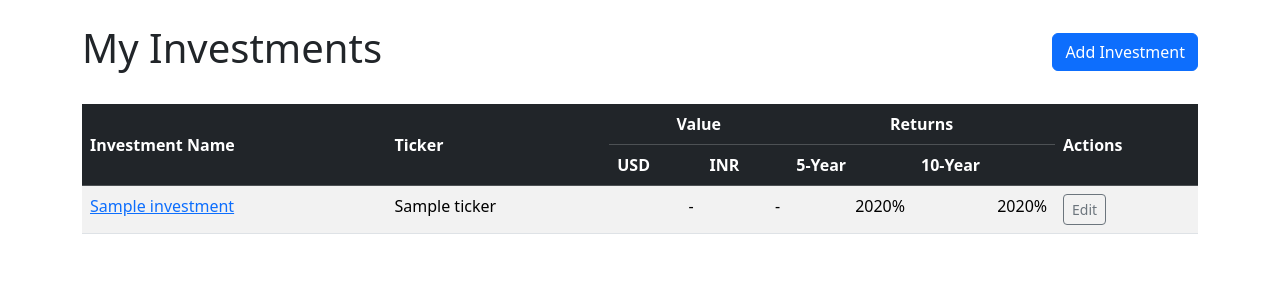
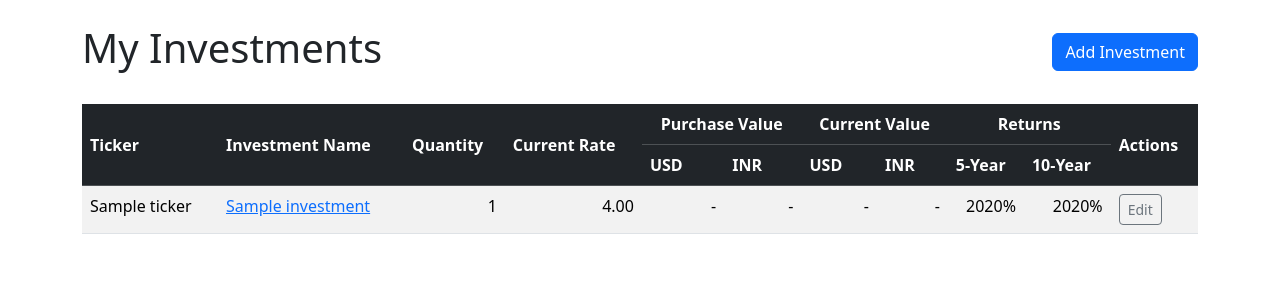
Before and after one commit to saurabhjn/portfolio, a Flask app: template templates/index.html in a window 1280 px wide. Shown: the part 56-356 px from the top of the page. Run offline with Flask 2, Linux system fonts and the light colour scheme; the template is opened without the code that fills it: most values are stand-ins (such as "Sample title", 1, 10 or a date in 2020); some libraries are stand-ins or nearby versions.

Commit message:
Use API call to get ticker rates

```diff
--- a/app.py
+++ b/app.py
@@ -1,6 +1,9 @@
 import os
+from typing import Optional
 from flask import Flask, render_template, redirect, url_for, flash, request
+import requests
 import datetime
+import json
 
 from decimal import Decimal, ROUND_DOWN
 from flask_bootstrap import Bootstrap5
@@ -22,9 +25,57 @@ app = Flask(__name__)
 app.config["SECRET_KEY"] = os.environ.get("SECRET_KEY", "a-default-secret-key-for-dev")
 bootstrap = Bootstrap5(app)
 
+
+def load_api_key(config_path: str) -> Optional[str]:
+    """Loads the Alpha Vantage API key from a JSON config file."""
+    try:
+        with open(config_path, "r") as f:
+            config = json.load(f)
+            key = config.get("ALPHA_VANTAGE_API_KEY")
+            if not key:
+                print(f"Warning: 'ALPHA_VANTAGE_API_KEY' not found in {config_path}")
+            return key
+    except FileNotFoundError:
+        print(f"Warning: Config file not found at {config_path}")
+        return None
+    except json.JSONDecodeError:
+        print(f"Warning: Could not decode JSON from {config_path}")
+        return None
+
+
+def save_rate_cache(cache_path: str, cache: dict):
+    """Saves the rate cache to a JSON file."""
+    serializable_cache = {}
+    for ticker, (timestamp, rate) in cache.items():
+        serializable_cache[ticker] = {
+            "timestamp": timestamp.isoformat(),
+            "rate": str(rate),
+        }
+    os.makedirs(os.path.dirname(cache_path), exist_ok=True)
+    with open(cache_path, "w") as f:
+        json.dump(serializable_cache, f, indent=4)
+
+
+def load_rate_cache(cache_path: str) -> dict:
+    """Loads the rate cache from a JSON file."""
+    try:
+        with open(cache_path, "r") as f:
+            data = json.load(f)
+        reconstructed_cache = {}
+        for ticker, value in data.items():
+            timestamp = datetime.datetime.fromisoformat(value["timestamp"])
+            rate = Decimal(value["rate"])
+            reconstructed_cache[ticker] = (timestamp, rate)
+        return reconstructed_cache
+    except (FileNotFoundError, json.JSONDecodeError, KeyError, TypeError):
+        return {}
+
+
 DATA_DIR = "data"
+CONFIG_FILE = os.path.join(DATA_DIR, "config.json")
 DATA_FILE = os.path.join(DATA_DIR, "investments.json")
 TRANSACTIONS_FILE = os.path.join(DATA_DIR, "transactions.json")
+RATE_CACHE_FILE = os.path.join(DATA_DIR, "rate_cache.json")
 
 # This list will hold our investment objects in memory.
 # It's loaded from the JSON file when the application starts.
@@ -34,6 +85,91 @@ investments = load_investments_from_json(DATA_FILE)
 # It's loaded from the JSON file when the application starts.
 transactions_data = load_transactions_from_json(TRANSACTIONS_FILE)
 
+ALPHA_VANTAGE_API_KEY = load_api_key(CONFIG_FILE)
+
+# In-memory cache for stock rates: {ticker: (timestamp, rate)}
+rate_cache = load_rate_cache(RATE_CACHE_FILE)
+
+
+def get_current_rate(ticker: str) -> Optional[Decimal]:
+    """
+    Fetches the latest closing price for a given ticker from Alpha Vantage,
+    with a 10-minute cache.
+    """
+    if not ALPHA_VANTAGE_API_KEY:
+        print(f"API key is not configured. Skipping API call for {ticker}.")
+        return None
+
+    # Skip API calls for ticker formats not supported by Alpha Vantage
+    if ticker.startswith("NSE:") or ticker.startswith("MUTF_IN:"):
+        print(f"Skipping API call for unsupported ticker format: {ticker}")
+        return None
+
+    now = datetime.datetime.now()
+
+    # Check cache first
+    if ticker in rate_cache:
+        cached_time, cached_rate = rate_cache[ticker]
+        if now - cached_time < datetime.timedelta(minutes=30):
+            print(f"Cache hit for {ticker}. Returning cached rate.")
+            return cached_rate
+
+    print(f"Cache miss for {ticker}. Fetching from API.")
+    params = {
+        "function": "TIME_SERIES_INTRADAY",
+        "symbol": ticker,
+        "interval": "5min",
+        "apikey": ALPHA_VANTAGE_API_KEY,
+    }
+    try:
+        response = requests.get(
+            "https://www.alphavantage.co/query", params=params, timeout=10
+        )
+        response.raise_for_status()  # Raise an exception for bad status codes
+        data = response.json()
+
+        # The API can return a "Note" on high frequency usage, which we treat as an error.
+        if "Error Message" in data or "Note" in data:
+            print(
+                f"API Error for {ticker}: {data.get('Error Message') or data.get('Note')}"
+            )
+            return None
+
+        meta_data = data.get("Meta Data")
+        time_series = data.get("Time Series (5min)")
+
+        if not meta_data or not time_series:
+            print(f"Incomplete data for {ticker}: {data}")
+            return None
+
+        last_refreshed_key = meta_data.get("3. Last Refreshed")
+        if not last_refreshed_key:
+            print(f"No 'Last Refreshed' key for {ticker}")
+            return None
+
+        latest_data = time_series.get(last_refreshed_key)
+        if not latest_data:
+            print(f"No data for timestamp {last_refreshed_key} for {ticker}")
+            return None
+
+        close_price_str = latest_data.get("4. close")
+        if not close_price_str:
+            print(f"No 'close' price for timestamp {last_refreshed_key} for {ticker}")
+            return None
+
+        rate = Decimal(close_price_str)
+        # Store the newly fetched rate in the cache
+        rate_cache[ticker] = (now, rate)
+        save_rate_cache(RATE_CACHE_FILE, rate_cache)
+
+        return rate
+
+    except requests.exceptions.RequestException as e:
+        print(f"Request failed for {ticker}: {e}")
+        return None
+    except (json.JSONDecodeError, KeyError, TypeError) as e:
+        print(f"Failed to parse data for {ticker}: {e}")
+        return None
 
 def _format_inr(number_str: str) -> str:
     """
@@ -82,6 +218,22 @@ def format_currency_filter(value, currency):
         return f"{floored_value:.2f}"
 
 
+@app.template_filter("format_quantity")
+def format_quantity_filter(value):
+    """
+    Formats a number as an integer with comma separators.
+    """
+    if value is None:
+        return None
+    try:
+        # First, convert to integer to truncate decimals
+        int_value = int(value)
+        # Then, format with commas
+        return f"{int_value:,}"
+    except (ValueError, TypeError):
+        return value
+
+
 @app.route("/")
 def index():
     """Renders the main page with a list of all investments."""
@@ -89,10 +241,22 @@ def index():
     for inv in investments:
         transactions_for_inv = transactions_data.get(inv.investment_name, [])
         totals = calculate_transaction_totals(transactions_for_inv)
+        total_quantity = totals["total_buy_quantity"]
+        purchase_value = totals["total_buy_amount"]
+
+        # Fetch the current market rate for the investment's ticker
+        current_rate = get_current_rate(inv.ticker)
+        current_value = (
+            total_quantity * current_rate if current_rate is not None else None
+        )
+
         portfolio_data.append(
             {
                 "investment": inv,
-                "total_value": totals["total_buy_amount"],
+                "total_quantity": total_quantity,
+                "current_rate": current_rate,
+                "purchase_value": purchase_value,
+                "current_value": current_value,
             }
         )
 
@@ -301,5 +465,15 @@ def delete_transaction(investment_name, transaction_index):
     return redirect(url_for("view_transactions", investment_name=investment_name))
 
 
+@app.route("/reload")
+def reload_data():
+    """Reloads all data from the JSON files on disk."""
+    global investments, transactions_data
+    investments = load_investments_from_json(DATA_FILE)
+    transactions_data = load_transactions_from_json(TRANSACTIONS_FILE)
+    flash("Data reloaded successfully from disk.", "success")
+    return redirect(url_for("index"))
+
+
 if __name__ == "__main__":
     app.run(debug=True)
--- a/form.py
+++ b/form.py
@@ -13,7 +13,7 @@ class InvestmentForm(FlaskForm):
         "Investment Name", validators=[DataRequired(), Length(min=2, max=100)]
     )
     ticker = StringField(
-        "Ticker Symbol", validators=[DataRequired(), Length(min=1, max=20)]
+        "Ticker Symbol", validators=[DataRequired(), Length(min=1, max=50)]
     )
     five_year_annualised_return = DecimalField(
         "5-Year Annualised Return (%)", validators=[Optional()], places=2
--- a/requirements.txt
+++ b/requirements.txt
@@ -1,3 +1,4 @@
 Flask>=2.0
 Flask-WTF
 bootstrap-flask
+requests
--- a/templates/base.html
+++ b/templates/base.html
@@ -25,6 +25,8 @@
                         <ul class="dropdown-menu dropdown-menu-end" aria-labelledby="navbarDropdown">
                             <li><a class="dropdown-item" href="{{ url_for('add_investment') }}">Add Investment</a></li>
                             <li><a class="dropdown-item" href="{{ url_for('add_transaction') }}">Add Transaction</a></li>
+                            <li><hr class="dropdown-divider"></li>
+                            <li><a class="dropdown-item" href="{{ url_for('reload_data') }}">Reload Data</a></li>
                         </ul>
                     </li>
                 </ul>
--- a/templates/index.html
+++ b/templates/index.html
@@ -10,13 +10,18 @@
         <table class="table table-striped table-hover">
             <thead class="table-dark">
                 <tr>
+                    <th rowspan="2" class="align-middle">Ticker</th>
                     <th rowspan="2" class="align-middle">Investment Name</th>
-                    <th rowspan="2" class="align-middle">Ticker</th>
-                    <th colspan="2" class="text-center">Value</th>
+                    <th rowspan="2" class="align-middle">Quantity</th>
+                    <th rowspan="2" class="align-middle">Current Rate</th>
+                    <th colspan="2" class="text-center">Purchase Value</th>
+                    <th colspan="2" class="text-center">Current Value</th>
                     <th colspan="2" class="text-center">Returns</th>
                     <th rowspan="2" class="align-middle">Actions</th>
                 </tr>
                 <tr>
+                    <th>USD</th>
+                    <th>INR</th>
                     <th>USD</th>
                     <th>INR</th>
                     <th>5-Year</th>
@@ -26,16 +31,48 @@
             <tbody>
                 {% for item in portfolio_data %}
                 <tr>
+                    <td>{{ item.investment.ticker }}</td>
                     <td>
                         <a href="{{ url_for('view_transactions', investment_name=item.investment.investment_name) }}">{{ item.investment.investment_name }}</a>
                     </td>
-                    <td>{{ item.investment.ticker }}</td>
+                    <td class="text-end">{{ item.total_quantity | format_quantity }}</td>
+                    <td class="text-end">
+                        {% if item.current_rate is not none %}
+                            {% if item.investment.currency.value == 'USD' %}${% elif item.investment.currency.value == 'INR' %}₹{% endif %}{{ item.current_rate | format_currency(item.investment.currency) }}
+                        {% else %}
+                            -
+                        {% endif %}
+                    </td>
+                    {# Purchase Value Columns #}
                     {% if item.investment.currency.value == 'USD' %}
-                        <td class="text-end">${{ item.total_value | format_currency(item.investment.currency) }}</td>
+                        <td class="text-end">${{ item.purchase_value | format_currency(item.investment.currency) }}</td>
                         <td class="text-end">-</td>
                     {% elif item.investment.currency.value == 'INR' %}
                         <td class="text-end">-</td>
-                        <td class="text-end">₹{{ item.total_value | format_currency(item.investment.currency) }}</td>
+                        <td class="text-end">₹{{ item.purchase_value | format_currency(item.investment.currency) }}</td>
+                    {% else %}
+                        <td class="text-end">-</td>
+                        <td class="text-end">-</td>
+                    {% endif %}
+                    {# Current Value Columns #}
+                    {% if item.investment.currency.value == 'USD' %}
+                        <td class="text-end">
+                            {% if item.current_value is not none %}
+                                ${{ item.current_value | format_currency(item.investment.currency) }}
+                            {% else %}
+                                -
+                            {% endif %}
+                        </td>
+                        <td class="text-end">-</td>
+                    {% elif item.investment.currency.value == 'INR' %}
+                        <td class="text-end">-</td>
+                        <td class="text-end">
+                            {% if item.current_value is not none %}
+                                ₹{{ item.current_value | format_currency(item.investment.currency) }}
+                            {% else %}
+                                -
+                            {% endif %}
+                        </td>
                     {% else %}
                         <td class="text-end">-</td>
                         <td class="text-end">-</td>
--- a/templates/transactions.html
+++ b/templates/transactions.html
@@ -25,12 +25,12 @@
                 {% for tx in transactions %}
                 <tr>
                     <td>{{ tx.buy_date.strftime('%Y-%m-%d') }}</td>
-                    <td class="text-end">{{ tx.buy_quantity | int }}</td>
+                    <td class="text-end">{{ tx.buy_quantity | format_quantity }}</td>
                     <td class="text-end">
                         {% if investment.currency.value == 'USD' %}${% elif investment.currency.value == 'INR' %}₹{% endif %}{{ tx.buy_rate | format_currency(investment.currency) }}
                     </td>
                     <td>{{ tx.sell_date.strftime('%Y-%m-%d') if tx.sell_date else '-' }}</td>
-                    <td class="text-end">{{ tx.sell_quantity | int if tx.sell_quantity is not none else '-' }}</td>
+                    <td class="text-end">{{ tx.sell_quantity | format_quantity if tx.sell_quantity is not none else '-' }}</td>
                     <td class="text-end">
                         {% if tx.sell_rate is not none %}
                             {% if investment.currency.value == 'USD' %}${% elif investment.currency.value == 'INR' %}₹{% endif %}{{ tx.sell_rate | format_currency(investment.currency) }}
@@ -59,7 +59,7 @@
                 <tr class="table-group-divider">
                     <td><strong>Totals</strong></td>
                     <td class="text-end">
-                        <strong>{{ total_buy_quantity | int }}</strong>
+                        <strong>{{ total_buy_quantity | format_quantity }}</strong>
                     </td>
                     <td class="text-end">
                         <strong>
```
